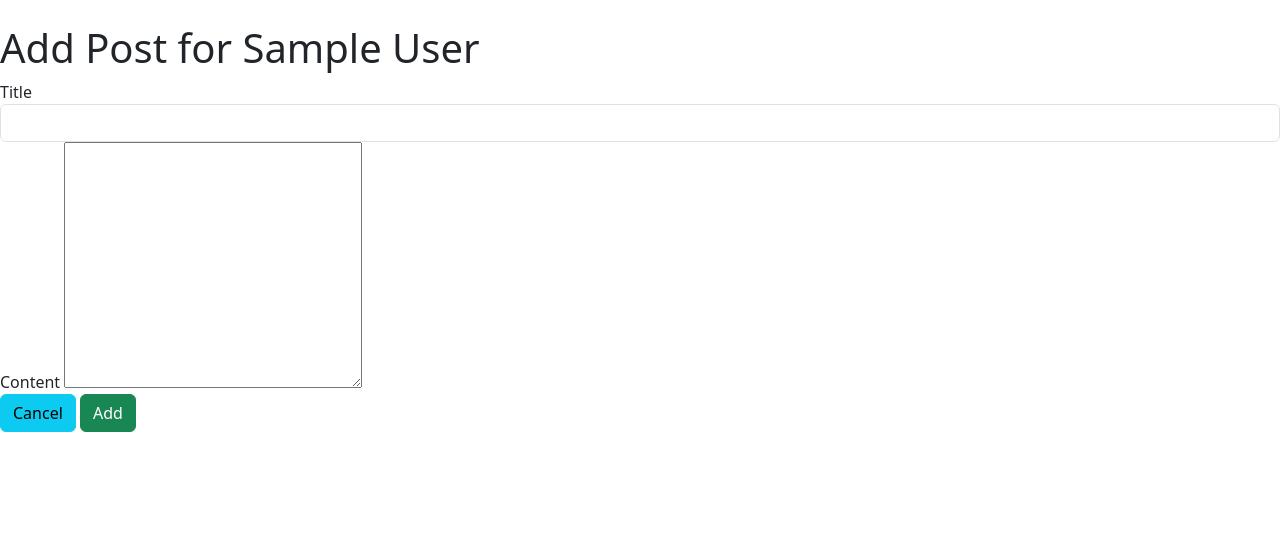
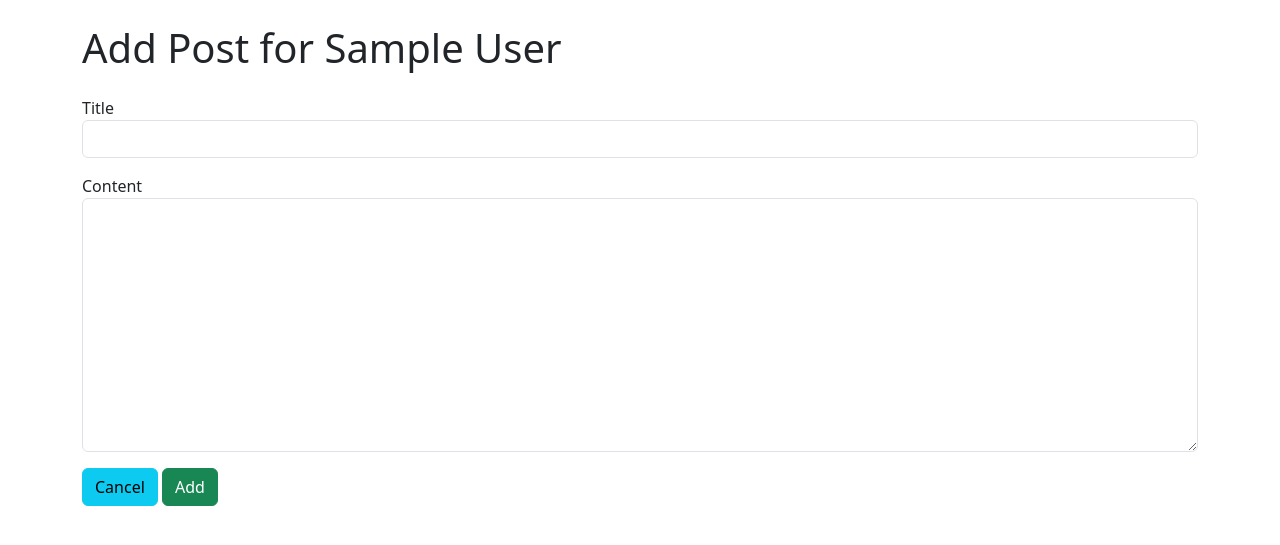
Before and after one commit to briannatran1/flask-blogly, a Flask app: page /users/1/posts/new in a window 1280 px wide. Shown: the top 545 px of the page. Run offline with Flask 3, Linux system fonts and the light colour scheme; tables that the repository leaves empty hold one stand-in row (values such as "Sample post").

Commit message:
updated templates

```diff
--- a/templates/new_post.html
+++ b/templates/new_post.html
@@ -5,20 +5,23 @@
 
 {% block content %}
 
+<div class="container">
   <h1>Add Post for {{ user.first_name}} {{ user.last_name}}</h1>
 
   <form action="/users/{{ user.id }}/posts/new" method="POST">
     <div>
-    <label for="">Title</label>
+      <label class="mt-3">Title</label>
       <input class="form-control" type="text" name="title">
     </div>
     <div>
-    <label for="">Content</label>
-    <textarea name="content" cols="30" rows="10"></textarea>
+      <label class="mt-3">Content</label>
+      <textarea class="form-control" name="content" cols="30" rows="10"></textarea>
     </div>
 
-  <button class="btn btn-info">Cancel</button>
-  <button class="btn btn-success">Add</button>
+    <button class="btn btn-info mt-3" formaction="/users/{{ user.id }}" formmethod="GET">Cancel</button>
+    <button class="btn btn-success mt-3">Add</button>
   </form>
+</div>
+
 
 {% endblock %}
--- a/templates/post_details.html
+++ b/templates/post_details.html
@@ -15,7 +15,7 @@
 <form action="/posts/{{ post.id }}/edit" method="POST">
   <button class="btn btn-outline-primary" formaction="/posts/{{ post. id }}" formmethod="GET">Cancel</button>
   <button class="btn btn-primary" formmethod="GET">Edit</button>
-  <button class="btn btn-danger" formaction="/users/{{ user. id }}">Delete</button>
+  <button class="btn btn-danger" formaction="/posts/{{ post.id }}/delete">Delete</button>
 </form>
 
 {% endblock %}
```
Also changed, not shown: templates/edit_post.html (+7 -5 lines). Lines whose indentation alone changed are shown as unchanged.
